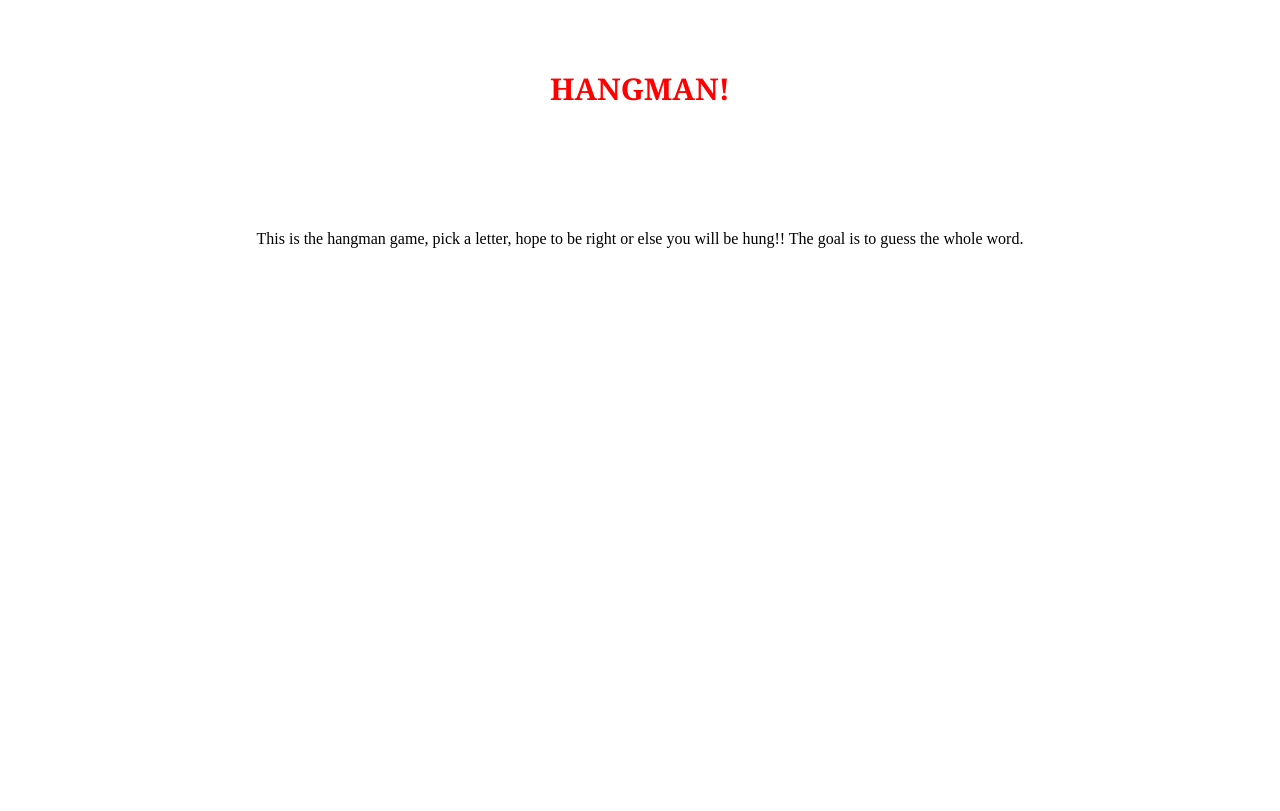
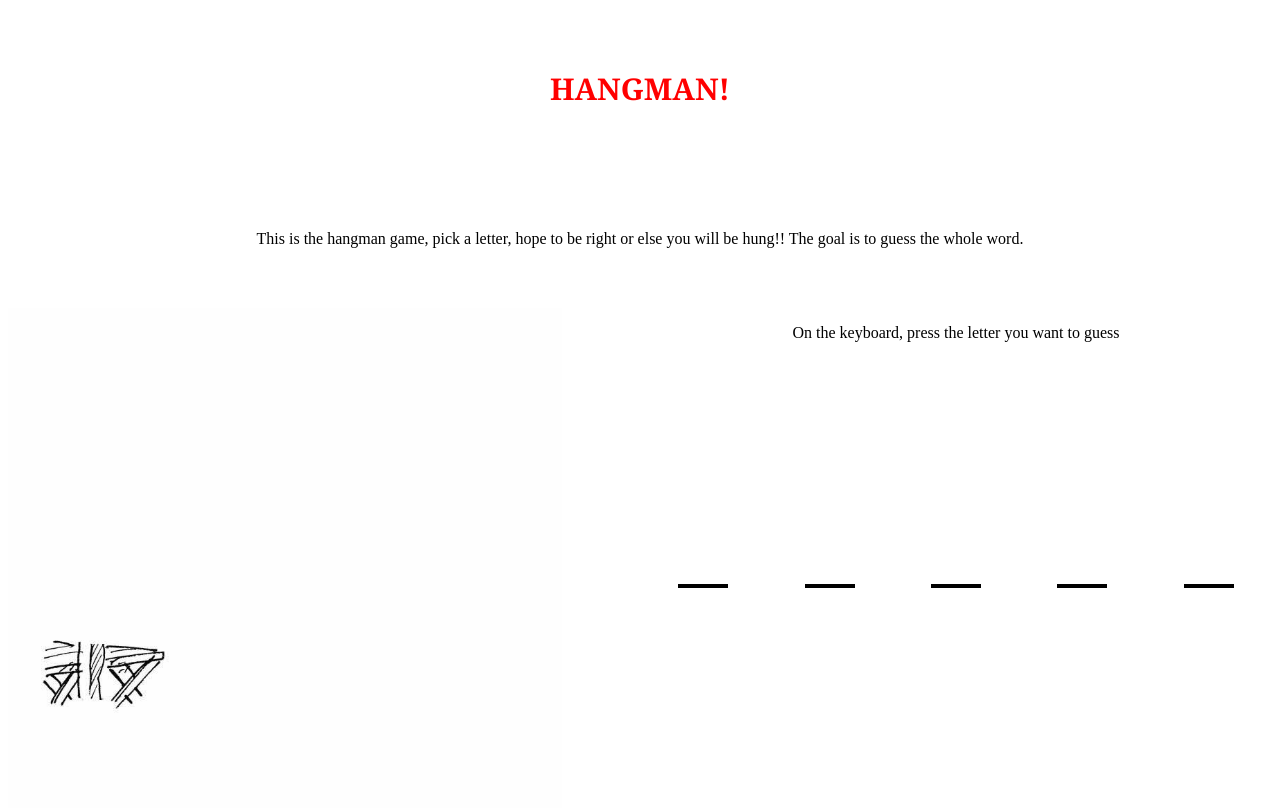
Before and after one commit to PaleHazy/Word-Guess-Game, a plain HTML site: page index.html in a window 1280 px wide. Drawn offline with Linux system fonts and the light colour scheme.

Commit message:
stable element creation need to add guessing functionality with text nodes

```diff
--- a/index.html
+++ b/index.html
@@ -5,7 +5,7 @@
     <meta name="viewport" content="width=device-width, initial-scale=1.0">
     <meta http-equiv="X-UA-Compatible" content="ie=edge">
     <link rel="stylesheet" href="style.css">
-    <title>Document</title>
+    <title>Hangman</title>
 </head>
 <body>
     <!-- decorative text -->
@@ -15,15 +15,24 @@
         <p>This is the hangman game, pick a letter, hope to be right or else you will be hung!! The goal is to guess the whole word.</p>
         </div>
     </header>
-
+    <div class="game">
+        <div class="pictureContainer">
+            <img id="hangmanPic"src="images/Guess_1.jpg" alt="">
+        </div>
 
 
     <!-- javascript will handle this -->
-    <div id = "hangmanGuessBox"class="hangmanGuessBox">
+         <div id = "hangmanGuessBox"class="hangmanGuessBox">
+             <div class="textWrap">
+            <p>On the keyboard, press the letter you want to guess</p>
+             </div>
+            <div id="singleWords">
+
+
+            </div>
+        </div>
 
     </div>
-
-
 </body>
 <script src="javascript.js"></script>
 </html>
--- a/javascript.js
+++ b/javascript.js
@@ -0,0 +1,33 @@
+var words = ['phone', 'electricity', 'video', 'table']
+var singleWordsElement = document.getElementById('singleWords');
+var charachters = [];
+
+
+var random = Math.floor(Math.random() * words.length);
+
+
+for (i = 0; i < words[random].length; i++)
+{
+        charachters.push(words[random][i].toUpperCase());
+
+    }
+
+    for (i = 0; i < charachters.length; i ++)
+        {
+            var elementDiv = document.createElement('div');
+            var elementSpan = document.createElement('span');
+            var nodeShit = document.createTextNode(charachters[i]);
+                elementDiv.setAttribute('class', 'inside');
+                elementSpan.setAttribute('id', 'inSpan')
+                singleWordsElement.appendChild(elementDiv);
+                elementDiv.appendChild(elementSpan);
+
+        }
+
+
+
+    document.onkeyup = function(event) {
+        var userGuess = event.key;
+
+
+    }
--- a/style.css
+++ b/style.css
@@ -19,3 +19,58 @@ margin: auto;
 }
 
 /* done with title */
+.game {
+    display: flex;
+    justify-content: stretch;
+}
+.pictureContainer {
+    display: flex;
+    width: 50%;
+    height: 500px;
+
+}
+#hangmanPic {
+    max-width: 100%;
+    min-height: 100%;
+}
+
+.hangmanGuessBox {
+    width: 50%;
+    display: flex;
+    justify-content: center;
+    flex-direction: column;
+}
+.hangmanGuessBox p {
+
+}
+
+.textWrap {
+width: 100%;
+display: flex;
+justify-content: center;
+}
+
+#singleWords {
+    display: flex;
+    flex-grow: 1;
+    width: 100%;
+
+}
+
+.inside {
+    display: flex;
+    flex-grow: 1;
+    height: 50%;
+    margin: 5px;
+    text-align: end;
+    justify-content: center;
+    align-items: flex-end;
+}
+.inside span {
+height: max-content;
+width: 50px;
+border-bottom: solid 2px;
+border-bottom-width: 4px;
+text-align: center;
+font-size: 29px;
+}
```
